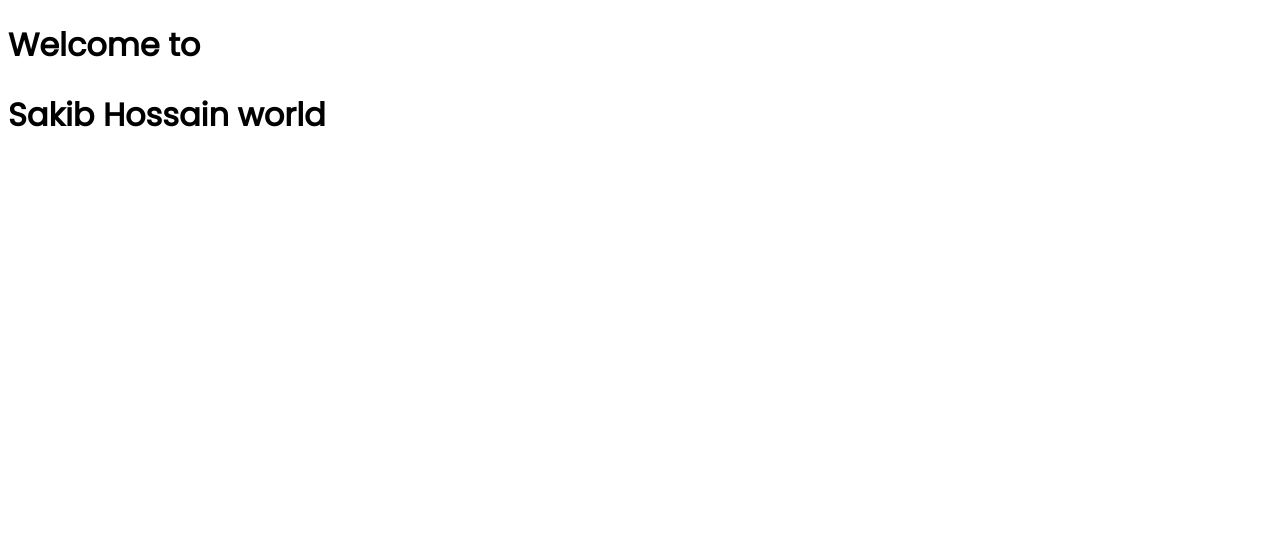
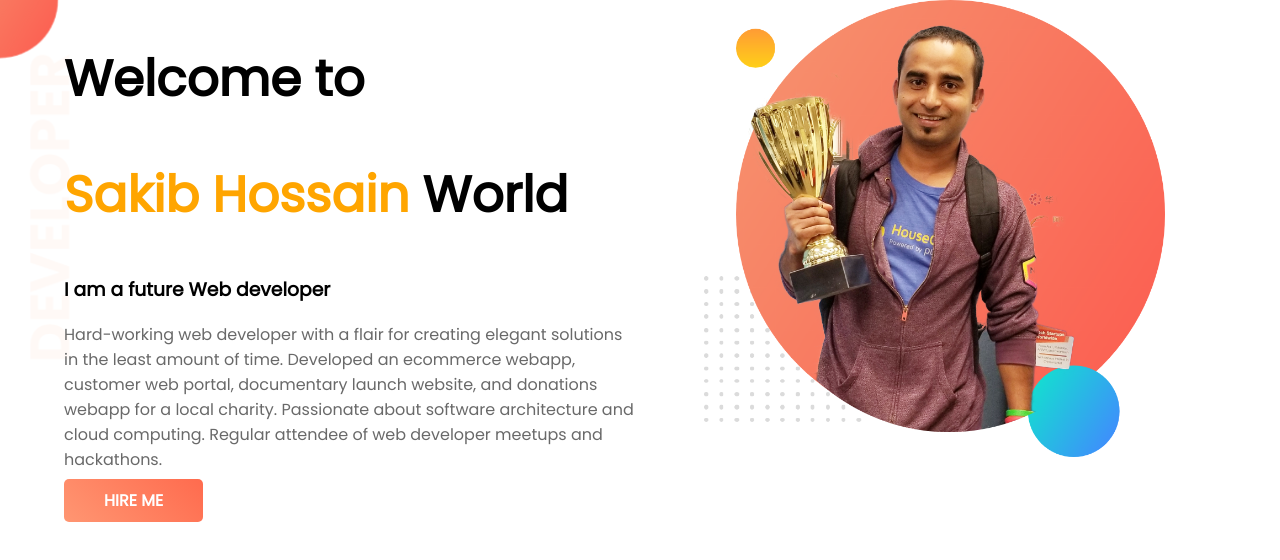
Before and after one commit to sakibhossainwd/developer-portfolio, a plain HTML site: page index.html in a window 1280 px wide. Drawn offline with Linux system fonts and the light colour scheme.

Commit message:
header full

```diff
--- a/index.html
+++ b/index.html
@@ -11,8 +11,19 @@
     <link href="https://fonts.googleapis.com/css2?family=Poppins&display=swap" rel="stylesheet">
 </head>
 <body>
-    <h1>Welcome to</h1>
-    <h1>Sakib Hossain world</h1>
+<section class="top-banner">
+    <div class="half-width">
+        <h1>Welcome to</h1>
+    <h1><span>Sakib Hossain</span> World</h1>
+    <h3>I am a future Web developer</h3>
+    <p class="header-p">Hard-working web developer with a flair for creating elegant solutions in the least amount of time. Developed an ecommerce webapp, customer web portal, documentary launch website, and donations webapp for a local charity. Passionate about software architecture and cloud computing. Regular attendee of web developer meetups and hackathons.</p>
+    <a class="link-button" target="_blank" href="https://twitter.com/home">HIRE ME</a>
+</div>
+
+<div class="half-width">
+    <img src="images/jhankar.png" alt="">
+</div>
+</section>
 
 </body>
 </html>
--- a/style.css
+++ b/style.css
@@ -1,3 +1,40 @@
+/* *{
+    margin: 0%;
+    padding: 0%;
+} */
 body{
     font-family: 'Poppins', sans-serif;
+    margin: 0;
 }
+.top-banner{
+    background-image: url(images/top-banner.png);
+    background-repeat: no-repeat;
+
+}
+h1{
+    font-size: 50px;
+}
+span{
+    color: orange;
+}
+section{
+    display: flex;
+}
+.half-width{
+    width: 50%;
+    padding-left: 5%;
+}
+.half-width img{
+    width: 80%;
+}
+.header-p{
+    color: #696969;
+}
+.link-button{
+    text-decoration: none;
+    font-weight: 700;
+    color: white;
+    background-image: linear-gradient(45deg, #ff9672, #ff6b4e );
+    padding: 10px 40px;
+    border-radius: 5px;
+}
```
Also changed, not shown: images/img-01.png (added), images/img-02.png (added).
